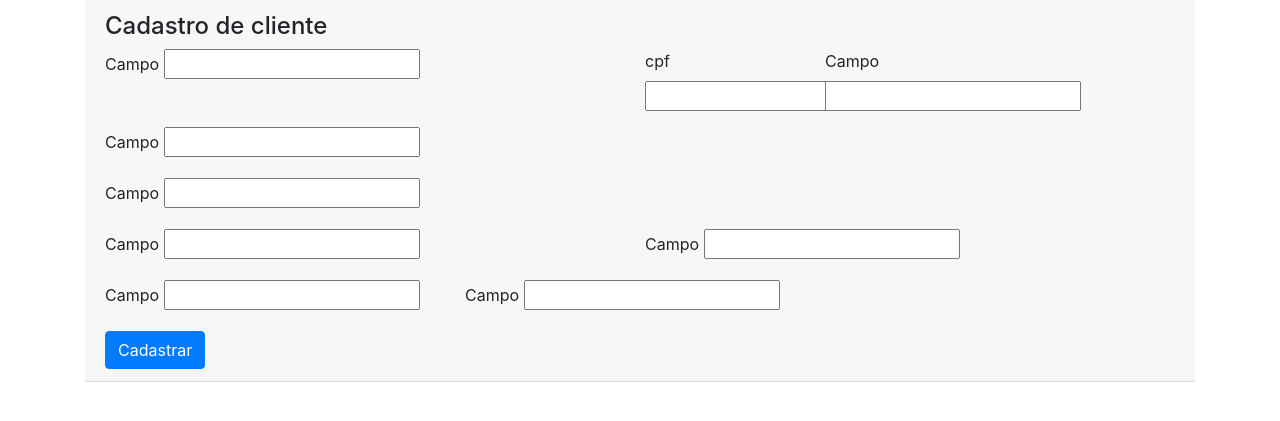
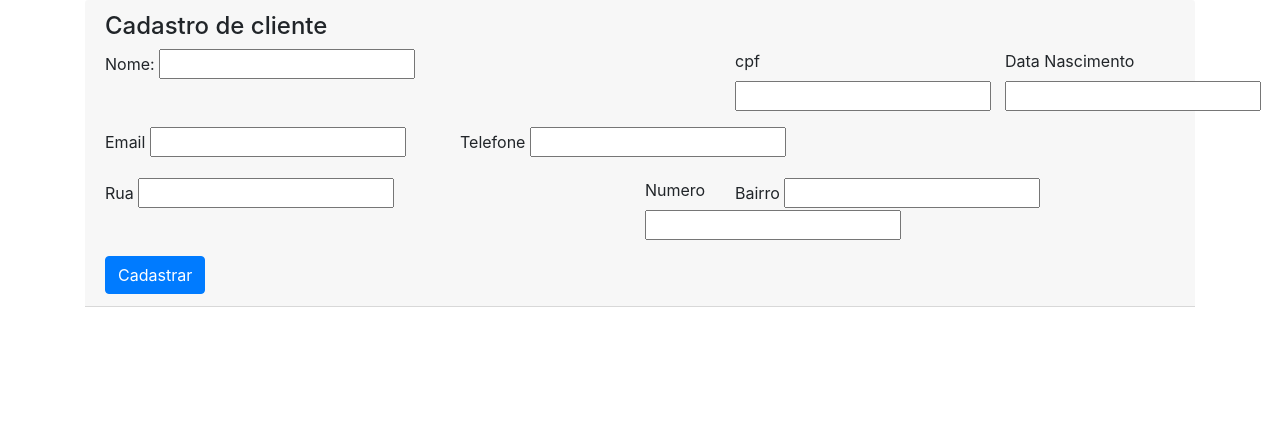
Before and after one commit to gustavolopesv3/locadoraDeVeiculos, a Django app: page / in a window 1280 px wide. Shown: the part 56-477 px from the top of the page. Run offline with Django 3.2, Linux system fonts and the light colour scheme; some libraries are stand-ins or nearby versions.

Commit message:
models e fors de cliente e veiculo

```diff
--- a/LocaMais/urls.py
+++ b/LocaMais/urls.py
@@ -16,9 +16,10 @@ Including another URLconf
 from django.contrib import admin
 from django.urls import path
 
-from locadora.views import cadastrocliente
+from locadora.views import *
 
 urlpatterns = [
     path('admin/', admin.site.urls),
-    path('', cadastrocliente, name='cadastrocliente')
+    path('', cadastrocliente, name='cadastrocliente'),
+    path('cadastroveiculo', cadastroveiculo, name='cadastroveiculo' )
 ]
--- a/locadora/forms.py
+++ b/locadora/forms.py
@@ -1,8 +1,13 @@
 from django import forms
-from locadora.models import Cliente
+from locadora.models import *
 
 
 class FormCliente(forms.ModelForm):
     class Meta:
         model = Cliente
         fields = '__all__'
+
+class FormVeiculo(forms.ModelForm):
+    class Meta:
+        model = Veiculo
+        fields = '__all__'
--- a/locadora/models.py
+++ b/locadora/models.py
@@ -2,5 +2,25 @@ from django.db import models
 
 class Cliente(models.Model):
     nome = models.CharField(max_length=100)
+    cpf = models.IntegerField(max_length=11)
+    data_nascimento = models.DateField()
+    email = models.EmailField()
     telefone = models.IntegerField(max_length=15)
-    endereco = models.CharField(max_length=10)
+    bairro = models.CharField(max_length=50)
+    rua = models.CharField(max_length=50)
+    numero = models.IntegerField(max_length=6)
+    cep = models.IntegerField(max_length=10)
+
+class Veiculo(models.Model):
+    marca = models.ForeignKey('Marcas',on_delete=models.CASCADE)
+    modelo = models.ForeignKey('Modelo', on_delete=models.CASCADE)
+    placa = models.CharField(max_length=10)
+    chassi = models.CharField(max_length=20)
+    cor = models.CharField(max_length=15)
+    ano = models.IntegerField(max_length=5)
+
+class Marcas(models.Model):
+    nome = models.CharField(max_length=10)
+
+class Modelo(models.Model):
+    nome = models.CharField(max_length=10)
--- a/locadora/views.py
+++ b/locadora/views.py
@@ -1,8 +1,12 @@
 from django.shortcuts import render
 
-from locadora.forms import FormCliente
+from locadora.forms import *
 
 
 def cadastrocliente(request):
     formcliente = FormCliente
     return render(request, 'index.html',locals())
+
+def cadastroveiculo(request):
+    formveiculo = FormVeiculo
+    return render(request, 'cadastroveiculo.html', locals())
--- a/templates/base.html
+++ b/templates/base.html
@@ -1,7 +1,6 @@
 {% load static %}
 <html lang="pt-br">
 <head>
-    <meta charset="UTF-8">
     <title>Cliente Cadastro</title>
     <link rel="stylesheet" href="{% static 'css/bootstrap.min.css' %}">
     <link rel="stylesheet" href="{% static '/css/inputmask.css'%}" />
--- a/templates/index.html
+++ b/templates/index.html
@@ -7,42 +7,6 @@
 </head>
 <body>
 
-
-<script>
-    $(function(e) {
-        "use strict";
-        $(".date-inputmask").inputmask("dd/mm/yyyy"),
-            $(".phone-inputmask").inputmask("(99) 99999-9999"),
-            $(".international-inputmask").inputmask("+99(99)99999-9999"),
-            $(".cpf-inputmask").inputmask("999.999.999-99"),
-            $(".cep-inputmask").inputmask("99999-999"),
-            $(".cc-inputmask").inputmask("9999 9999 9999 9999"),
-            $(".cnpj-inputmask").inputmask("99.999.999/9999-99"),
-            $(".isbn-inputmask").inputmask("999-99-999-9999-9"),
-            $(".currency-inputmask").inputmask("$9999"),
-            $(".percentage-inputmask").inputmask("99%"),
-            $(".decimal-inputmask").inputmask({
-                alias: "decimal",
-                radixPoint: "."
-            }),
-
-            $(".email-inputmask").inputmask({
-                mask: "*{1,20}[.*{1,20}][.*{1,20}][.*{1,20}]@*{1,20}[*{2,6}][*{1,2}].*{1,}[.*{2,6}][.*{1,2}]",
-                greedy: !1,
-                onBeforePaste: function(n, a) {
-                    return (e = e.toLowerCase()).replace("mailto:", "")
-                },
-                definitions: {
-                    "*": {
-                        validator: "[0-9A-Za-z!#$%&'*+/=?^_`{|}~/-]",
-                        cardinality: 1,
-                        casing: "lower"
-                    }
-                }
-            })
-    });
-
-</script>
 {% block conteudo %}
 
 
@@ -50,55 +14,46 @@
   {% csrf_token %}
     <h4>Cadastro de cliente</h4>
   <div class="form-row">
-    <div class="form-group col-md-6 ">
-      <label>Campo</label>
+    <div class="form-group col-md-7">
+      <label>Nome:</label>
       {{ formcliente.nome | addclass:'form-control' }}
     </div>
-    <div class="form-group col-md-2 date-imputmask">
+    <div class="form-group col-md-3 date-imputmask">
       <label>cpf</label>
-      {{ formcliente.nome | addclass:'form-control' }}
+      {{ formcliente.cpf | addclass:'form-control' }}
     </div>
     <div class="form-group col-md-2">
-      <label>Campo</label>
-      {{ formcliente.nome | addclass:'form-control' }}
+      <label>Data Nascimento</label>
+      {{ formcliente.data_nascimento | addclass:'form-control' }}
     </div>
 
-
+  </div>
+ <div class="form-row">
+  <div class="form-group col-md-4">
+    <label>Email</label>
+    {{ formcliente.email | addclass:'form-control' }}
   </div>
   <div class="form-group">
-    <label>Campo</label>
-    {{ formcliente.nome | addclass:'form-control' }}
+    <label>Telefone</label>
+    {{ formcliente.telefone | addclass:'form-control' }}
   </div>
-  <div class="form-group">
-    <label>Campo</label>
-    {{ formcliente.nome | addclass:'form-control' }}
  </div>
 <div class="form-row">
   <div class="form-group col-md-6">
-      <label>Campo</label>
-      {{ formcliente.nome | addclass:'form-control' }}
+    <label>Rua</label>
+    {{ formcliente.rua | addclass:'form-control' }}
   </div>
-    <div class="form-group col-md-6">
-      <label>Campo</label>
-      {{ formcliente.nome | addclass:'form-control' }}
+  <div class="form-group col-md-1">
+    <label>Numero</label>
+    {{ formcliente.numero | addclass:'form-control' }}
   </div>
+  <div class="form-group col-md-5">
+    <label>Bairro</label>
+    {{ formcliente.bairro | addclass:'form-control' }}
   </div>
-  <div class="form-row">
-    <div class="form-group col-md-4">
-      <label>Campo</label>
-      {{ formcliente.nome | addclass:'form-control' }}
-    </div>
-    <div class="form-group col-md-4">
-      <label>Campo</label>
-      {{ formcliente.nome | addclass:'form-control' }}
-    </div>
-
 </div>
   <input type="submit" class="btn btn-primary" value="Cadastrar">
 </form>
-
-</form>
-
 
 
 {% endblock conteudo %}
```
Also changed, not shown: templates/cadastroveiculo.html (added, +44 -0 lines). Lines whose indentation alone changed are shown as unchanged.
